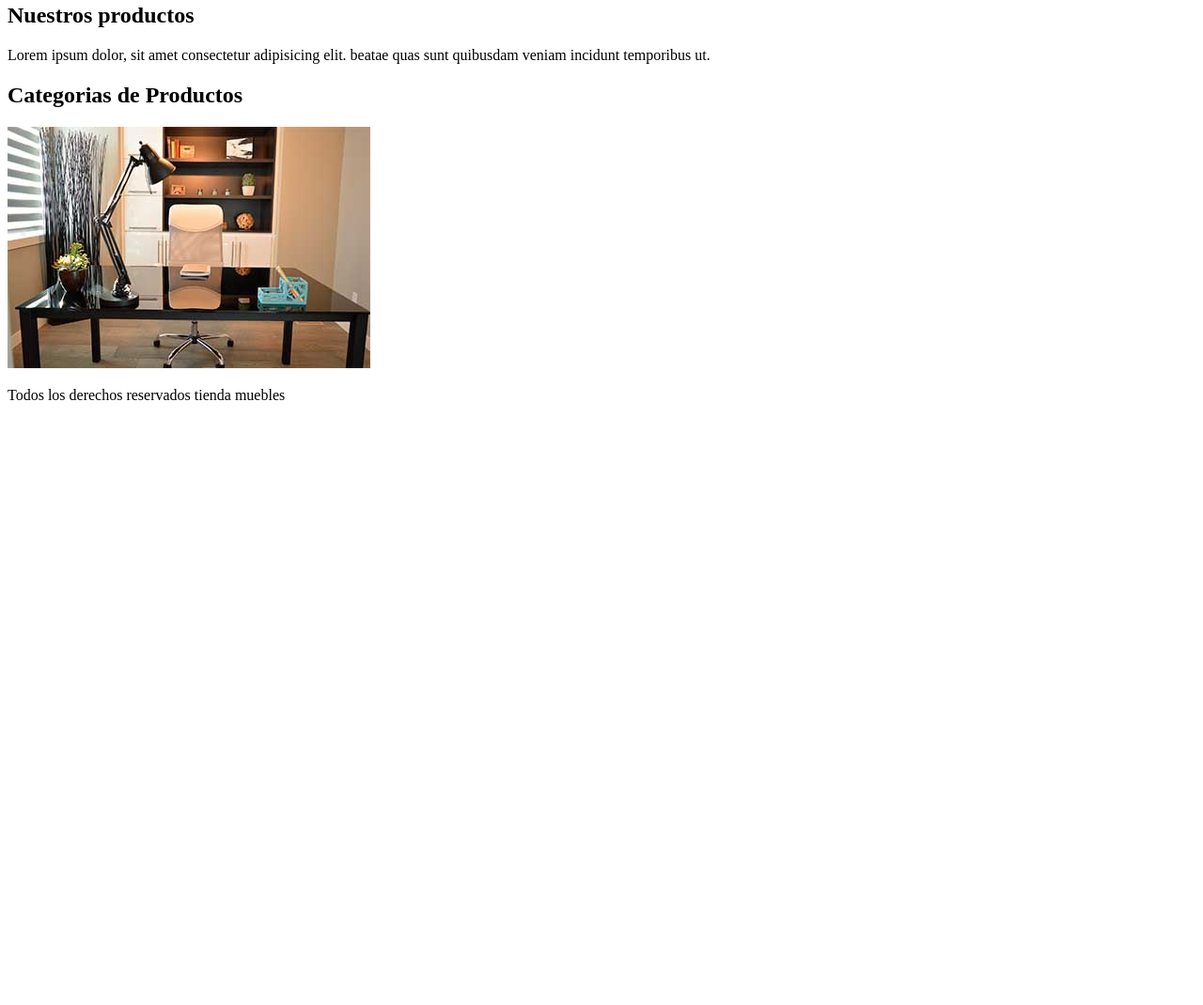
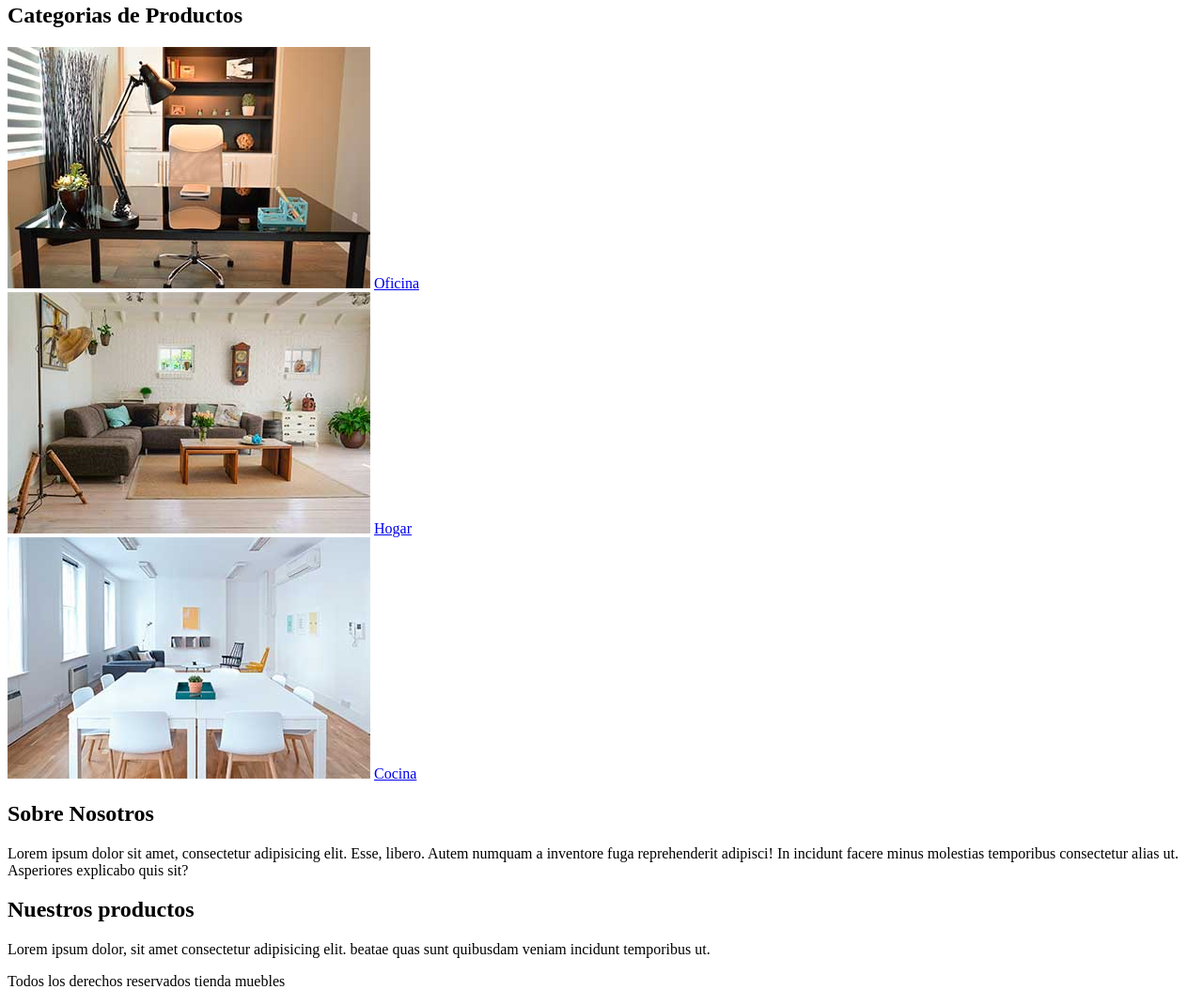
Before and after one commit to maldonadoangel/PracticaCss3, a plain HTML site: page Introduccion de html/index.html in a window 1280 px wide. Shown: the part 115-1185 px from the top of the page at 94% size. Before the commit the page ends 800 px from the top, so only its background shows below. Drawn offline with Linux system fonts and the light colour scheme.

Commit message:
Estrucutrando pagina web

```diff
--- a/Introduccion de html/index.html
+++ b/Introduccion de html/index.html
@@ -20,6 +20,33 @@
             <a href="galeria.html">Galeria</a>
             <a href="contacto.html">Contacto</a>
         </nav>
+        <section>
+            <h2>Categorias de Productos</h2>
+         <!-- Se utilizan los headings para dejar en claro cada nueva seccion -->
+         <div>
+            <img src="img/categoria1.jpg" alt="Escritorio">
+            <a href="#">Oficina</a>
+         </div>
+
+         <div>
+            <img src="img/categoria2.jpg" alt="Escritorio">
+            <a href="#">Hogar</a>
+         </div>
+
+         <div>
+            <img src="img/categoria3.jpg" alt="Escritorio">
+            <a href="#">Cocina</a>
+         </div>
+        </section>
+
+        <!-- Seccion sobre nosotros -->
+        <section>
+            <div>
+                <h2>Sobre Nosotros</h2>
+                <p>Lorem ipsum dolor sit amet, consectetur adipisicing elit. Esse, libero. Autem numquam a inventore fuga reprehenderit adipisci! In incidunt facere minus molestias temporibus consectetur alias ut. Asperiores explicabo quis sit?</p>
+            </div>
+        </section>
+
         <!-- Contenido principal de nuestra pagina, por eso va dentro de un main -->
         <main>
             <!--h2 nos permite tener varios por pagina aunque usualmente no recomiendan mas de 4 -->
@@ -27,11 +54,11 @@
             <p>Lorem ipsum dolor, sit amet consectetur adipisicing elit.
           beatae quas sunt quibusdam veniam incidunt temporibus ut.</p>
         </main>
-        <section>
-            <h2>Categorias de Productos</h2>
-         <!-- Se utilizan los headings para dejar en claro cada nueva seccion -->
-        <img src="img/categoria1.jpg" alt="Escritorio">
-        </section>
+
+
+
+
+
 
         <footer>
             <p>Todos los derechos reservados tienda muebles</p>
```
